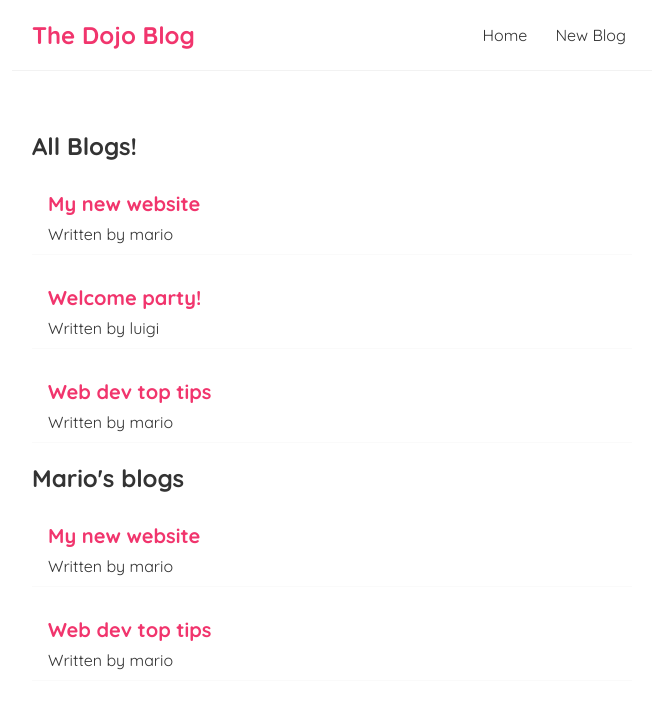
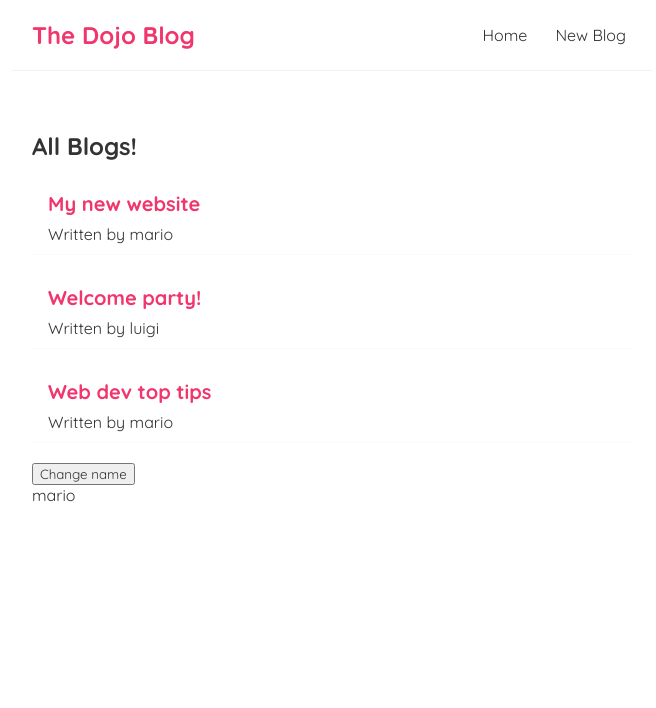
Before and after one commit to VivekNair297/Simple_react_projects, a React (Create React App) app: page / in a window 1280 px wide. Shown: the top 708 px of the page, without its empty margins (308-964 px from the left). Built offline with nearby package versions, Linux system fonts and the light colour scheme; the HTML template or start-up script is replaced by a standard one.

Commit message:
Learning how to use useEffect and how to add useEffect dependencies in React.

```diff
--- a/src/home.js
+++ b/src/home.js
@@ -1,4 +1,5 @@
 import { useState } from "react";
+import { useEffect } from "react";
 import Bloglist from "./BlogList";
 
 const Home = () => {
@@ -8,10 +9,23 @@
         {title :'Web dev top tips', body : 'lorem ipsum ...', author : 'mario', id : 3}
     ]);
 
+    const [name, setName] = useState('mario');
+
+    const handleDelete = (id) => {
+        const newBlogs = blogs.filter(blog => blog.id !== id);
+        setBlogs(newBlogs);
+    }
+
+    useEffect(() => {
+        console.log('use effect run');
+        console.log(name);
+    }, [name]);
+
     return (
         <div className="home">
-            <Bloglist blogs={blogs} title="All Blogs!" />
-            <Bloglist blogs={blogs.filter((blog) => blog.author ==='mario')} title="Mario's blogs" />
+            <Bloglist blogs={blogs} title="All Blogs!" handleDelete={handleDelete}/>
+            <button onClick={() => setName('Luigi')}>Change name</button>
+            <p>{ name }</p>
         </div>
       );
 }
```
